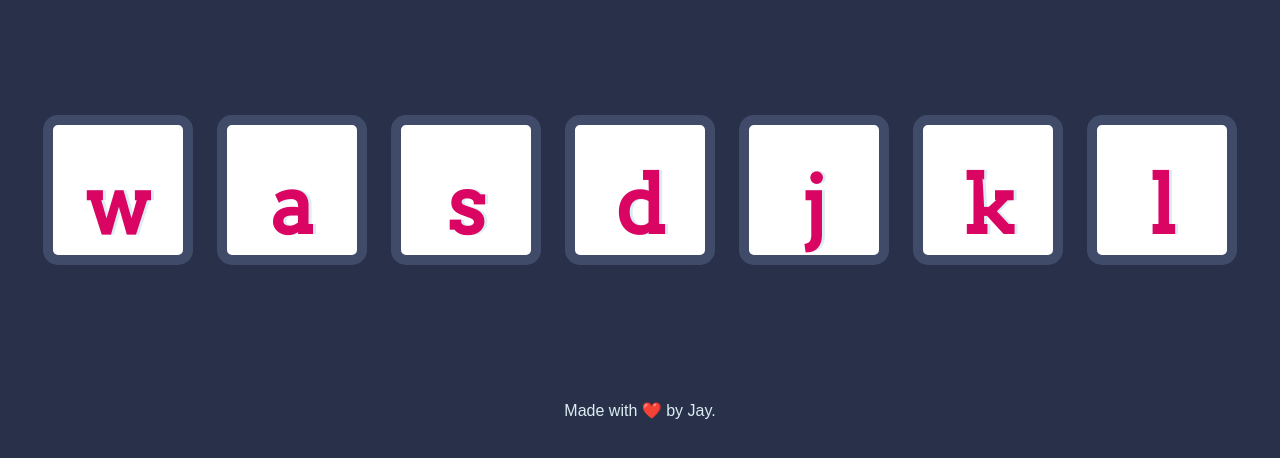
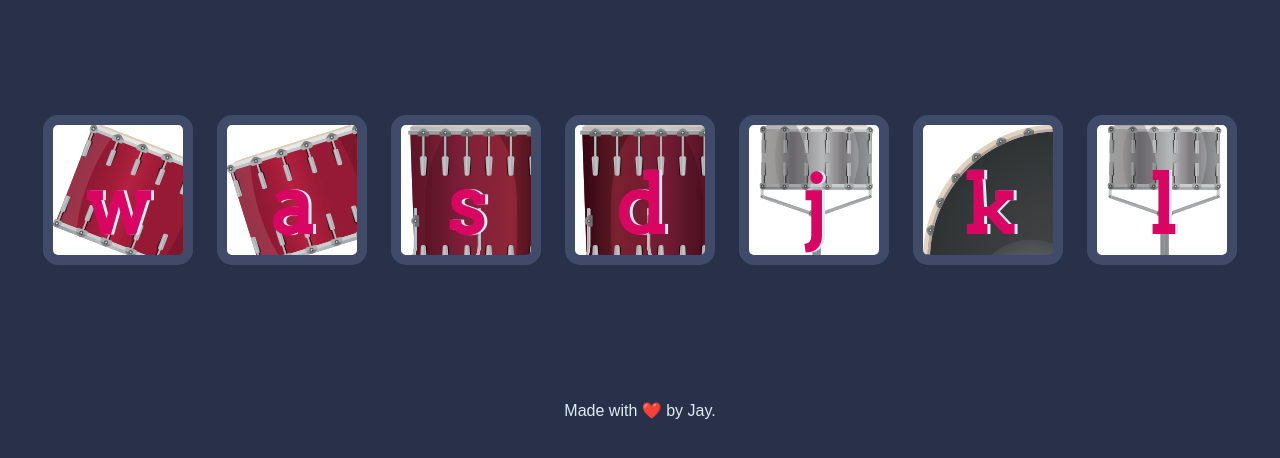
Before and after one commit to JayThummar024/Drum-Kit-, a plain HTML site: page index.html in a window 1280 px wide. Shown: the part 174-632 px from the top of the page. Drawn offline with Linux system fonts and the light colour scheme.

Commit message:
Update styles.css

```diff
--- a/styles.css
+++ b/styles.css
@@ -17,31 +17,31 @@ footer {
 }
 
 .w {
- background-image: url("images/tom1.png");
+ background-image: url("tom1.png");
 }
 
 .a {
-  background-image: url("images/tom2.png");
+  background-image: url("tom2.png");
 }
 
 .s {
-  background-image: url("images/tom3.png");
+  background-image: url("tom3.png");
 }
 
 .d {
-  background-image: url("images/tom4.png");
+  background-image: url("tom4.png");
 }
 
 .j {
-  background-image: url("images/snare.png");
+  background-image: url("snare.png");
 }
 
 .k {
-  background-image: url("images/kick.png");
+  background-image: url("kick.png");
 }
 
 .l {
-  background-image: url("images/snare.png");
+  background-image: url("snare.png");
 }
 
 .set {
```
